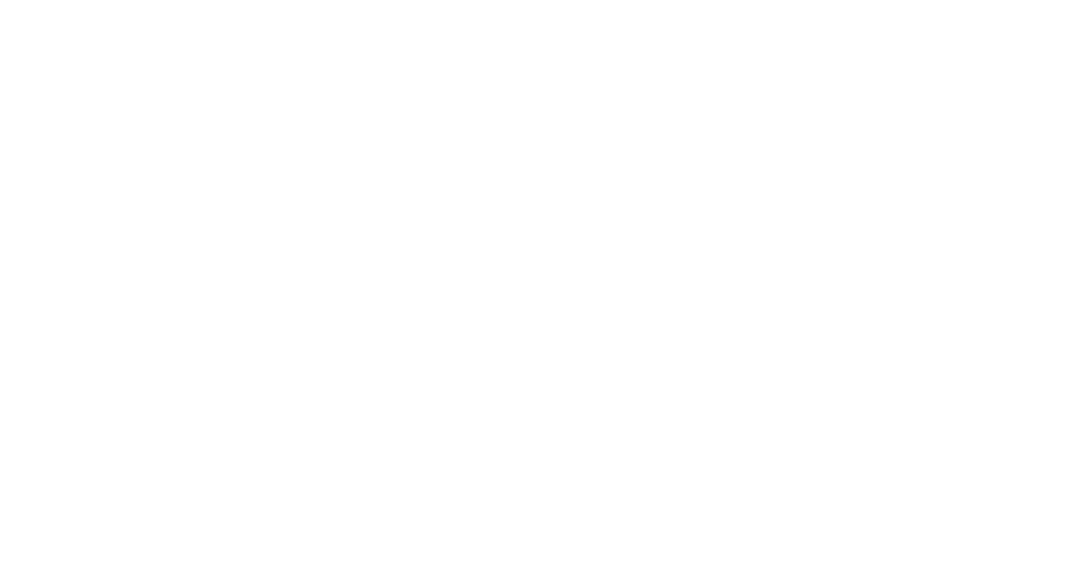
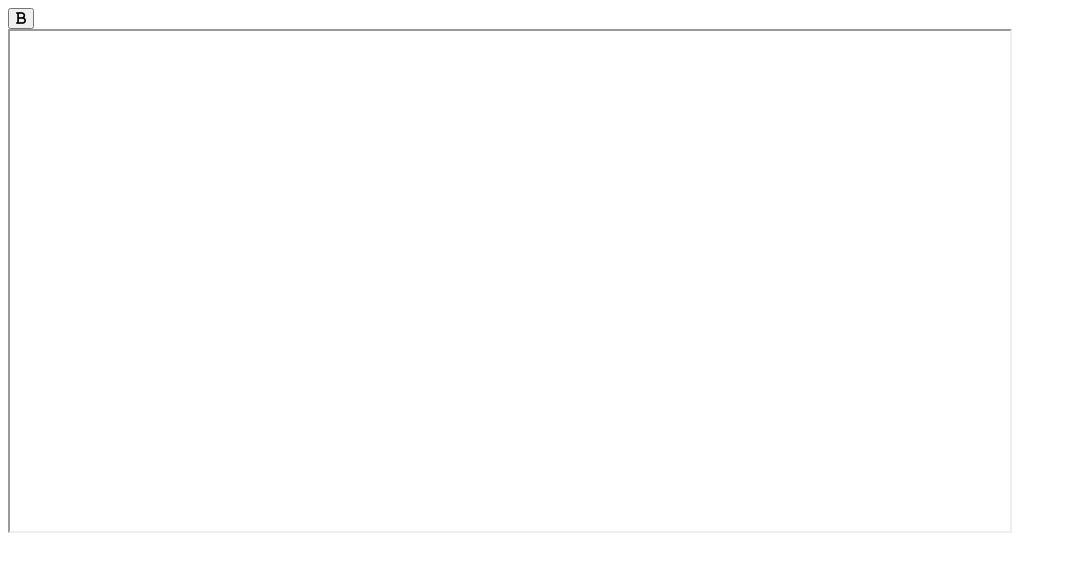
Before and after one commit to MuizzH/notepad_project, a plain HTML site: page index.html in a window 1280 px wide. Shown: the whole page, without its empty margins (0-1067 px from the left). Drawn offline with Linux system fonts and the light colour scheme.

Commit message:
Bold function

```diff
--- a/index.html
+++ b/index.html
@@ -5,8 +5,25 @@
     <meta http-equiv="X-UA-Compatible" content="IE=edge">
     <meta name="viewport" content="width=device-width, initial-scale=1.0">
     <title>Notepad Project</title>
+    <script src="https://kit.fontawesome.com/a550b19c0c.js" crossorigin="anonymous"></script>
 </head>
-<body>
+<body onload="enableEditMode();">
+    <div>
+        <button onclick="execCmd('bold');"><i class="fas fa-bold"></i></button>
+    </div>
+    <iframe name="richTextField" style="width: 1000px; height:500px;"></iframe>
+    <script type="text/javascript">
+
+        function enableEditMode (){
+            richTextField.document.designMode = 'On';
+        }
+
+        function execCmd(command) {
+            richTextField.document.execCommand(command, false, null);
+        }
+
+    </script>
+
 
 </body>
 </html>
```
